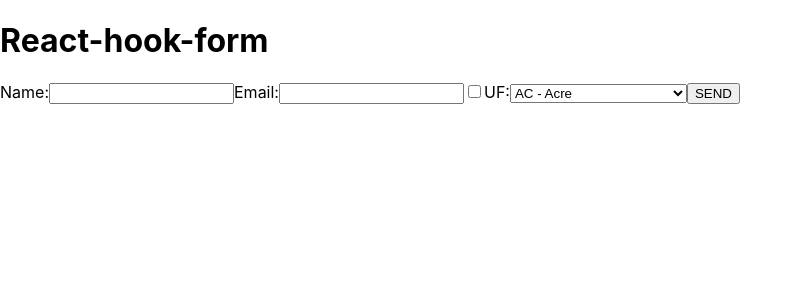
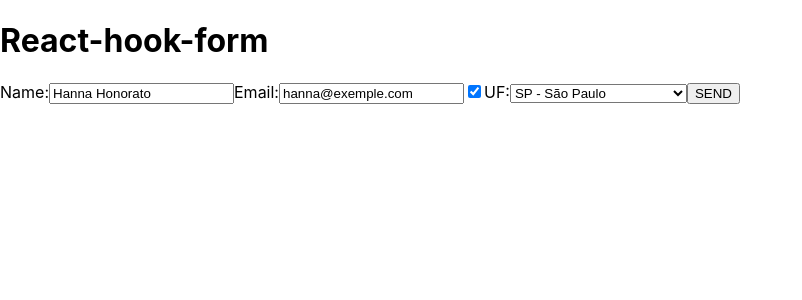
Before and after one commit to jvmhonorato/form-react, a Next.js app: page /react-hook-form in a window 1280 px wide. Shown: the top 300 px of the page, without its empty margins (0-802 px from the left). Built offline with nearby package versions, Linux system fonts and the light colour scheme.

Commit message:
add validation yup in react form hook

```diff
--- a/package.json
+++ b/package.json
@@ -9,6 +9,7 @@
     "lint": "next lint"
   },
   "dependencies": {
+    "@hookform/resolvers": "^2.9.10",
     "formik": "^2.2.9",
     "next": "13.0.5",
     "react": "18.2.0",
--- a/pages/react-hook-form.js
+++ b/pages/react-hook-form.js
@@ -1,4 +1,8 @@
+import { useEffect } from 'react'
 import { useForm } from 'react-hook-form'
+import * as yup from 'yup'
+import { yupResolver } from '@hookform/resolvers/yup'
+
 const ufs = ['AC - Acre',
 'AL - Alagoas',
 'AP - Amapá',
@@ -28,8 +32,30 @@
 'TO - Tocantins'
 ]
 
+//yup requirements objects
+const schema = yup.object().shape({
+    name: yup.string().required('O campo nom,e é obrigatorio'),
+    email:yup.string().required('O campo email é obrigatorio').email('Insira um email válido')
+})
+
 const ReactHookForm = () => {
-    const { register, watch,handleSubmit } = useForm()
+    const { register, watch,handleSubmit, setValue, formState:{errors} } = useForm({
+        mode:'onChange',
+        resolver: yupResolver(schema)
+    })
+    useEffect(()=> {
+        const loadData = async() => {
+            const data = await fetch('/api/users/3')
+            const json = await data.json()
+            setValue('name', json.name)
+            setValue('email', json.email)
+            setValue('uf', json.uf)
+            setValue('subscribe', json.subscribe)
+
+
+        }
+        loadData()
+    },[])
     const onSubmit = async(values) => {
         const data = await fetch('/api/users', {
             method: 'POST',
@@ -49,10 +75,12 @@
         <label>
             Name:
             <input type='text' {...register('name')}/>
+            {errors?.name && <p>{errors.name.message}</p>}
         </label>
         <label>
             Email:
             <input type='text' {...register('email')}/>
+            {errors?.email && <p>{errors.email.message}</p>}
         </label>
         <label>
 
@@ -65,7 +93,7 @@
              </select>
         </label>
         <button type="submit">SEND</button>
-        {watch('uf')}
+       <pre>{console.log(errors)}</pre>
         </form>
         </>
     )
```
Also changed, not shown: tutorial.txt, 1 other file (tests, documents, lock files or other folders).
